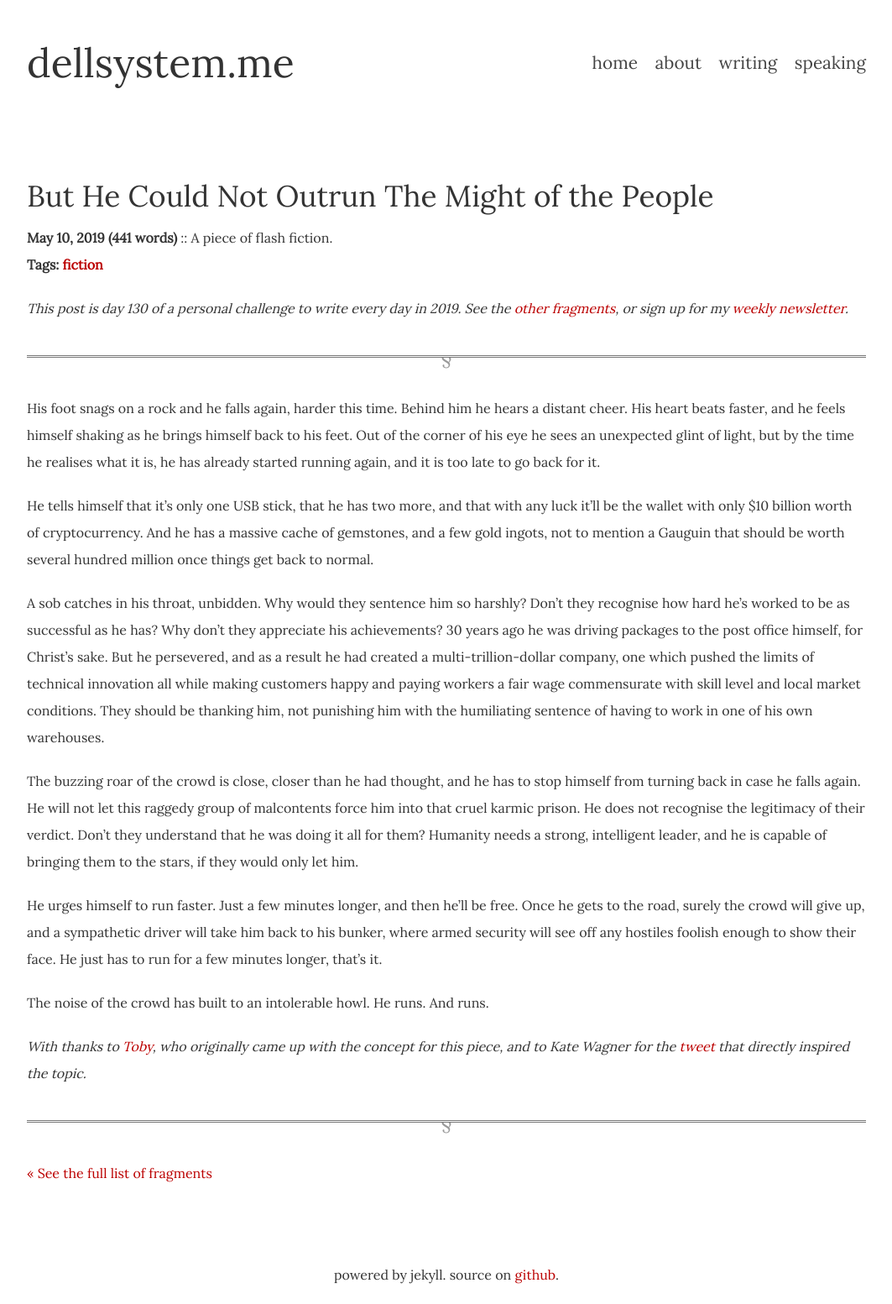
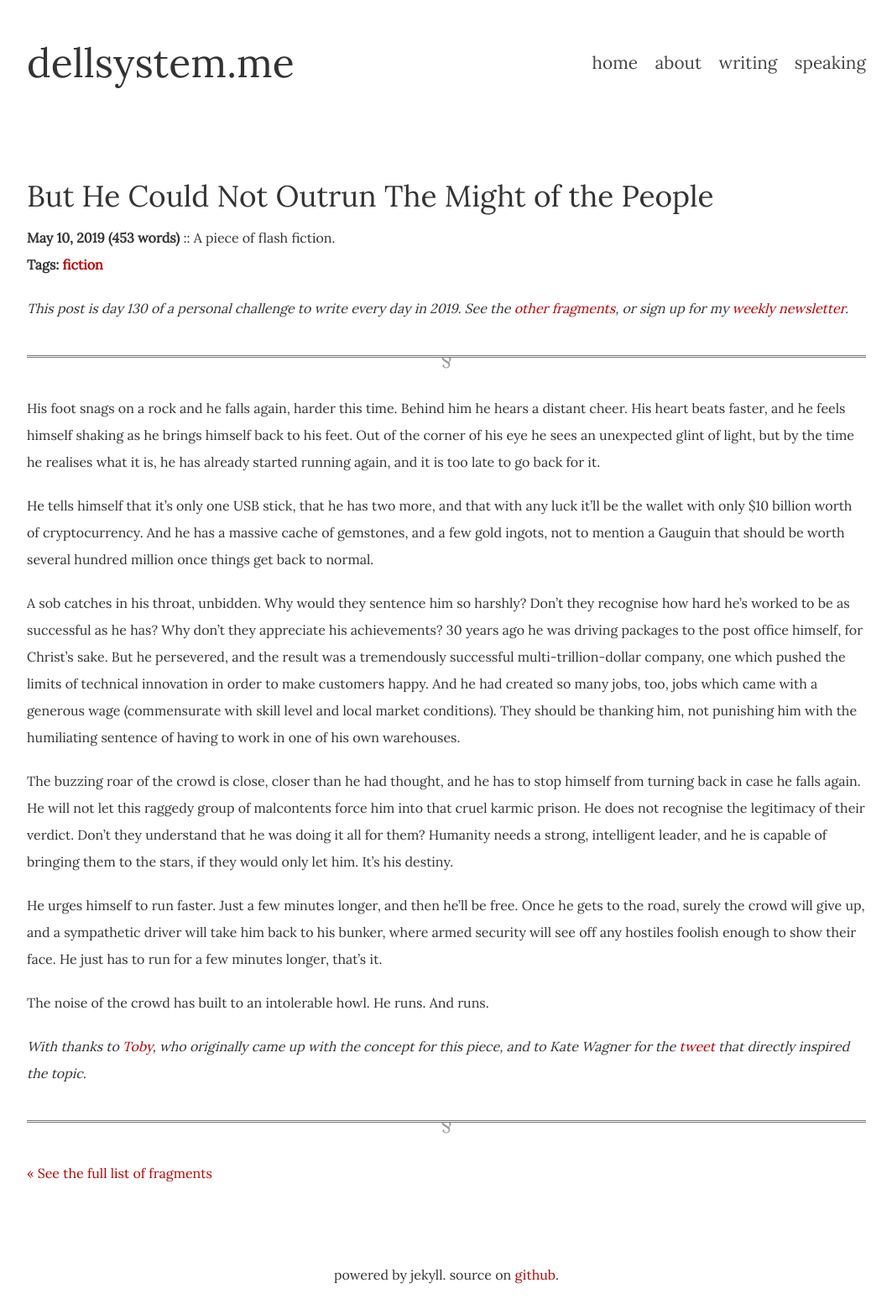
Before and after one commit to dellsystem/dellsystem.github.io, a Jekyll site: the page built from _posts/2019-5-10-fragments-130.md, in a window 1280 px wide. Shown: the whole page at 84% size, without its empty margins (108-1171 px from the left). Built offline with Jekyll 4.4.1, drawn with Linux system fonts in a browser that asks for light colours.

Commit message:
Update fragments-130
Minor edits

```diff
--- a/_posts/2019-5-10-fragments-130.md
+++ b/_posts/2019-5-10-fragments-130.md
@@ -10,9 +10,9 @@ His foot snags on a rock and he falls again, harder this time. Behind him he hea
 
 He tells himself that it's only one USB stick, that he has two more, and that with any luck it'll be the wallet with only $10 billion worth of cryptocurrency. And he has a massive cache of gemstones, and a few gold ingots, not to mention a Gauguin that should be worth several hundred million once things get back to normal.
 
-A sob catches in his throat, unbidden. Why would they sentence him so harshly? Don't they recognise how hard he's worked to be as successful as he has? Why don't they appreciate his achievements? 30 years ago he was driving packages to the post office himself, for Christ's sake. But he persevered, and as a result he had created a multi-trillion-dollar company, one which pushed the limits of technical innovation all while making customers happy and paying workers a fair wage commensurate with skill level and local market conditions. They should be thanking him, not punishing him with the humiliating sentence of having to work in one of his own warehouses.
+A sob catches in his throat, unbidden. Why would they sentence him so harshly? Don't they recognise how hard he's worked to be as successful as he has? Why don't they appreciate his achievements? 30 years ago he was driving packages to the post office himself, for Christ's sake. But he persevered, and the result was a tremendously successful multi-trillion-dollar company, one which pushed the limits of technical innovation in order to make customers happy. And he had created so many jobs, too, jobs which came with a generous wage (commensurate with skill level and local market conditions). They should be thanking him, not punishing him with the humiliating sentence of having to work in one of his own warehouses.
 
-The buzzing roar of the crowd is close, closer than he had thought, and he has to stop himself from turning back in case he falls again. He will not let this raggedy group of malcontents force him into that cruel karmic prison. He does not recognise the legitimacy of their verdict. Don't they understand that he was doing it all for them? Humanity needs a strong, intelligent leader, and he is capable of bringing them to the stars, if they would only let him.
+The buzzing roar of the crowd is close, closer than he had thought, and he has to stop himself from turning back in case he falls again. He will not let this raggedy group of malcontents force him into that cruel karmic prison. He does not recognise the legitimacy of their verdict. Don't they understand that he was doing it all for them? Humanity needs a strong, intelligent leader, and he is capable of bringing them to the stars, if they would only let him. It's his destiny.
 
 He urges himself to run faster. Just a few minutes longer, and then he'll be free. Once he gets to the road, surely the crowd will give up, and a sympathetic driver will take him back to his bunker, where armed security will see off any hostiles foolish enough to show their face. He just has to run for a few minutes longer, that's it.
 
```
